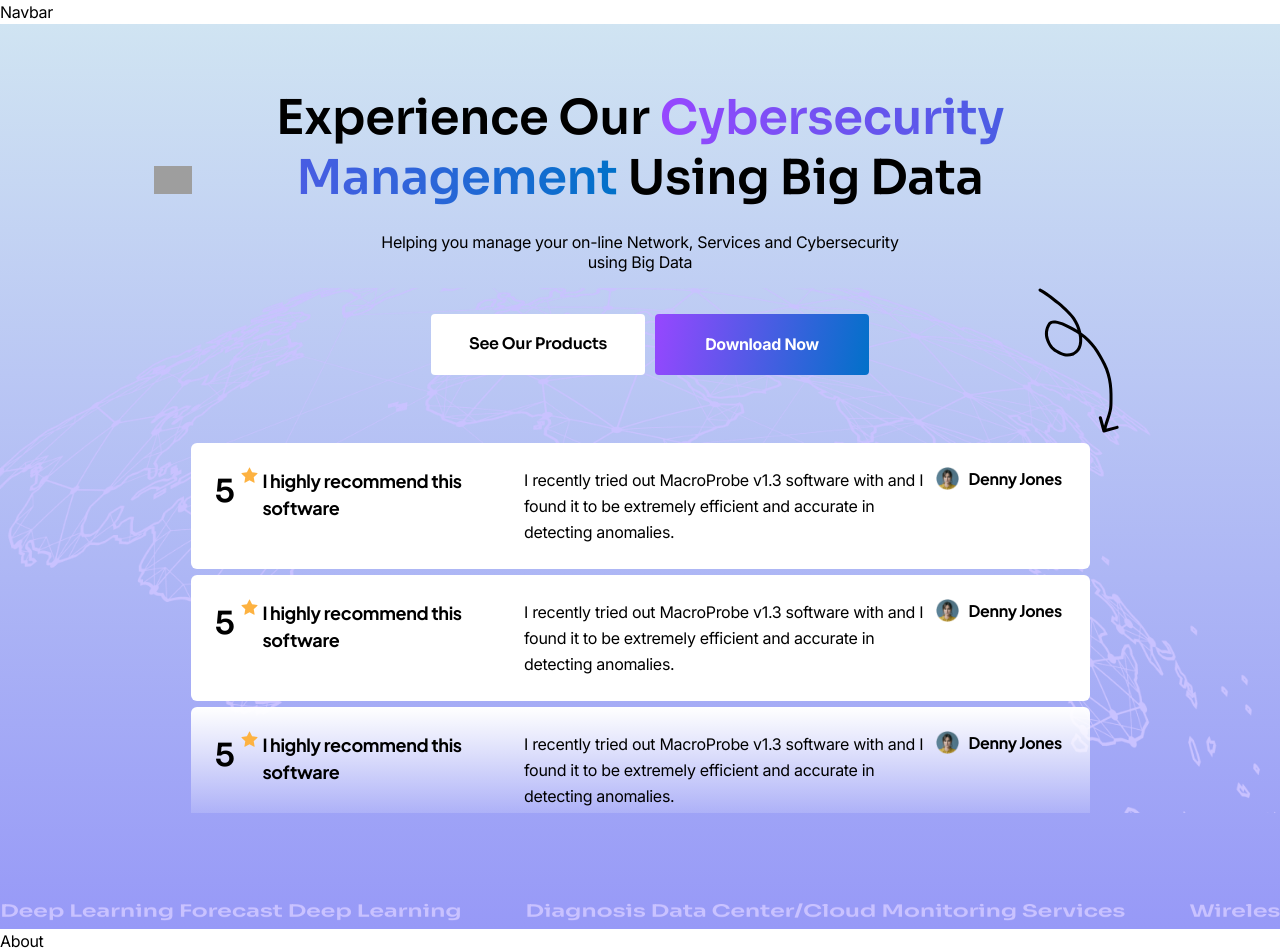
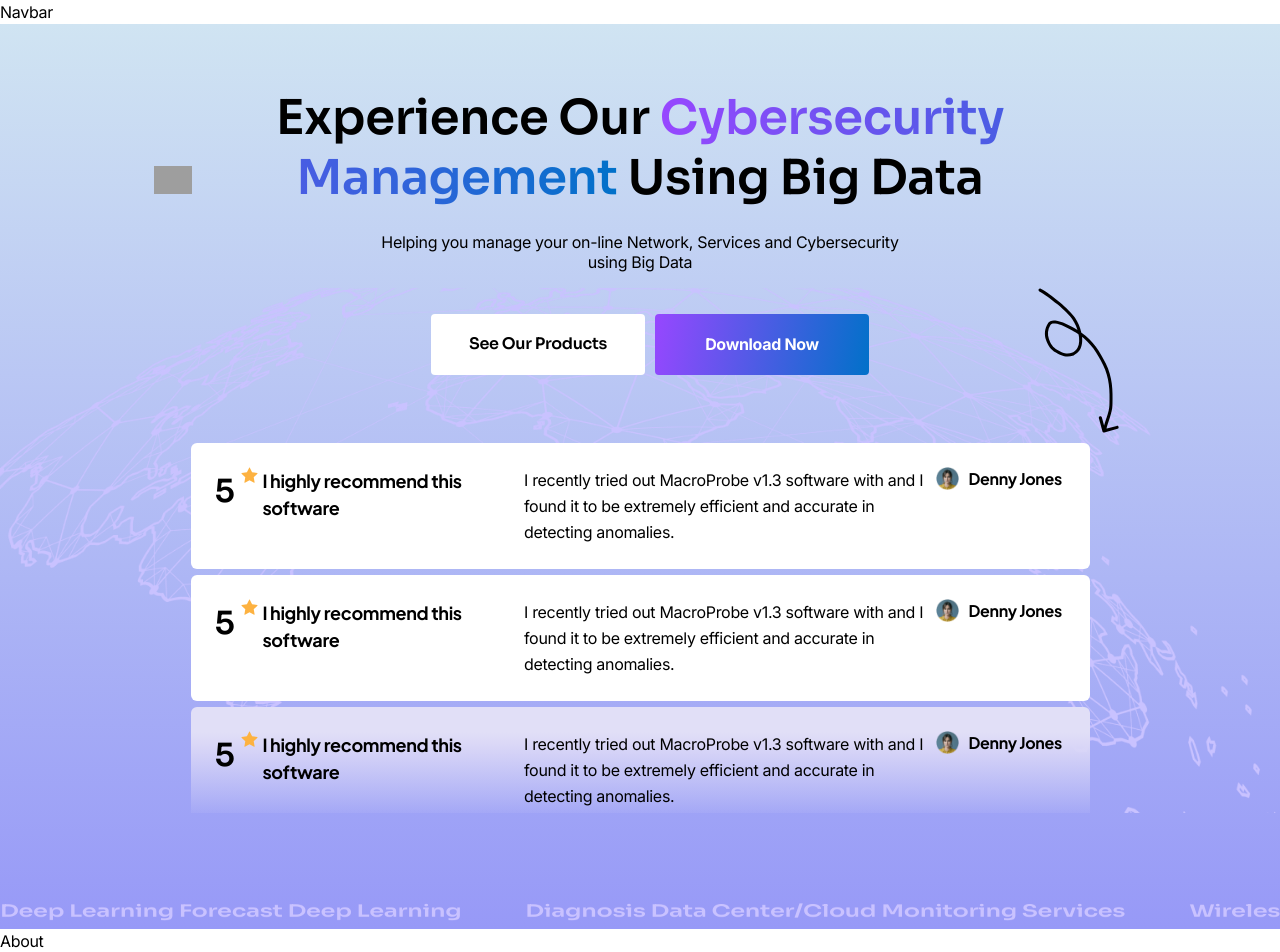
Before and after one commit to Vierra-Digital/eCyberforce-Client, a Next.js app: page / in a window 1280 px wide. Shown: the top 952 px of the page. Built offline with nearby package versions, Linux system fonts and the light colour scheme; grey boxes are pictures that could not be loaded.

Commit message:
transparent reviews

```diff
--- a/src/components/home/hero/Hero.tsx
+++ b/src/components/home/hero/Hero.tsx
@@ -117,7 +117,7 @@ const Review = () => {
 }
 const Review3 = () => {
   return(
-  <div className="2sm:flex block lg:gap-[9px] gap-[9px] 2sm:gap-[6px] rounded-[6px] p-[24px] bg-gradient-to-b from-white to-transparent w-[355px] h-[330px] lg:w-[899px] 2sm:w-[750px] 2sm:h-[126px]">
+  <div className="2sm:flex block lg:gap-[9px] gap-[9px] 2sm:gap-[6px] rounded-[6px] p-[24px] bg-gradient-to-b from-[#e1dff7] from-20% via-[#dad7f7] via-30% to-transparent to-90% w-[355px] h-[330px] lg:w-[899px] 2sm:w-[750px] 2sm:h-[126px]">
     <div className="flex items-start gap-[6px]">
       <h1 className={`text-[32px] ${sora.className}`}>5</h1>
       <Image
```
